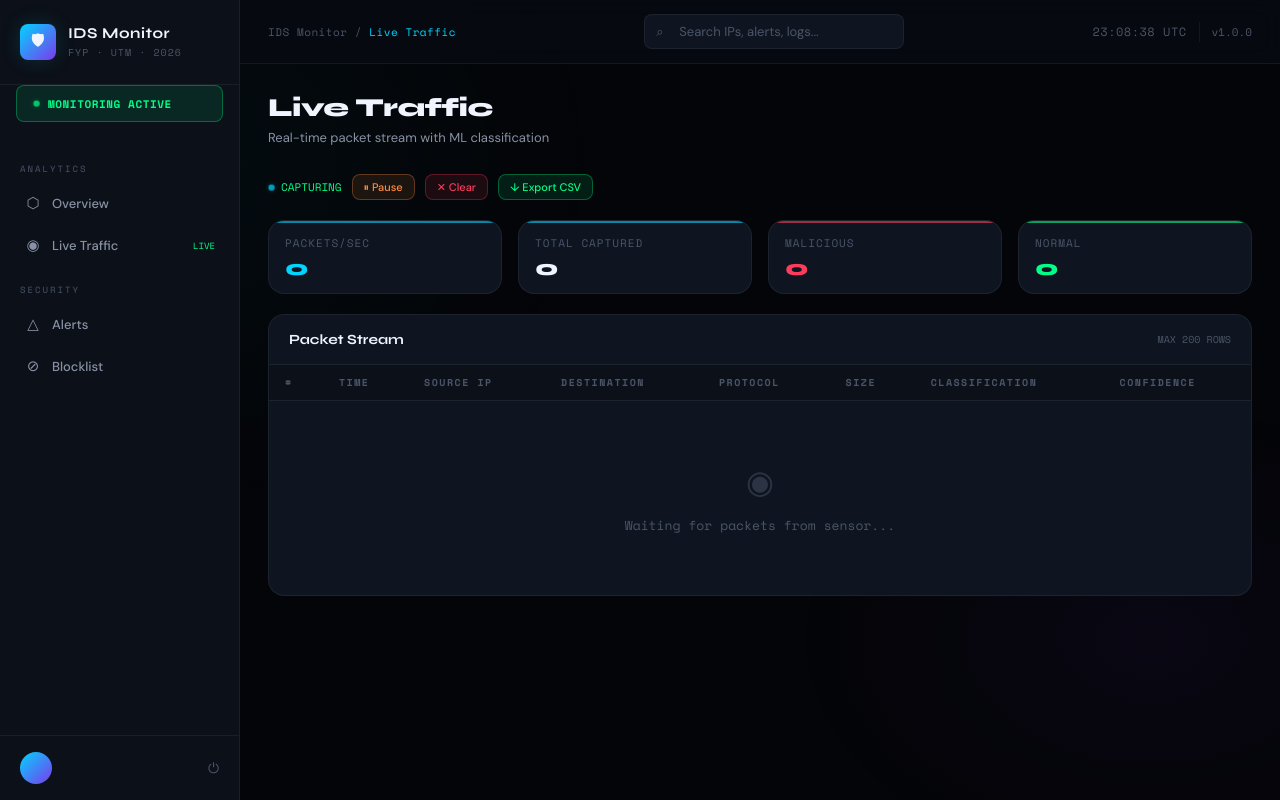
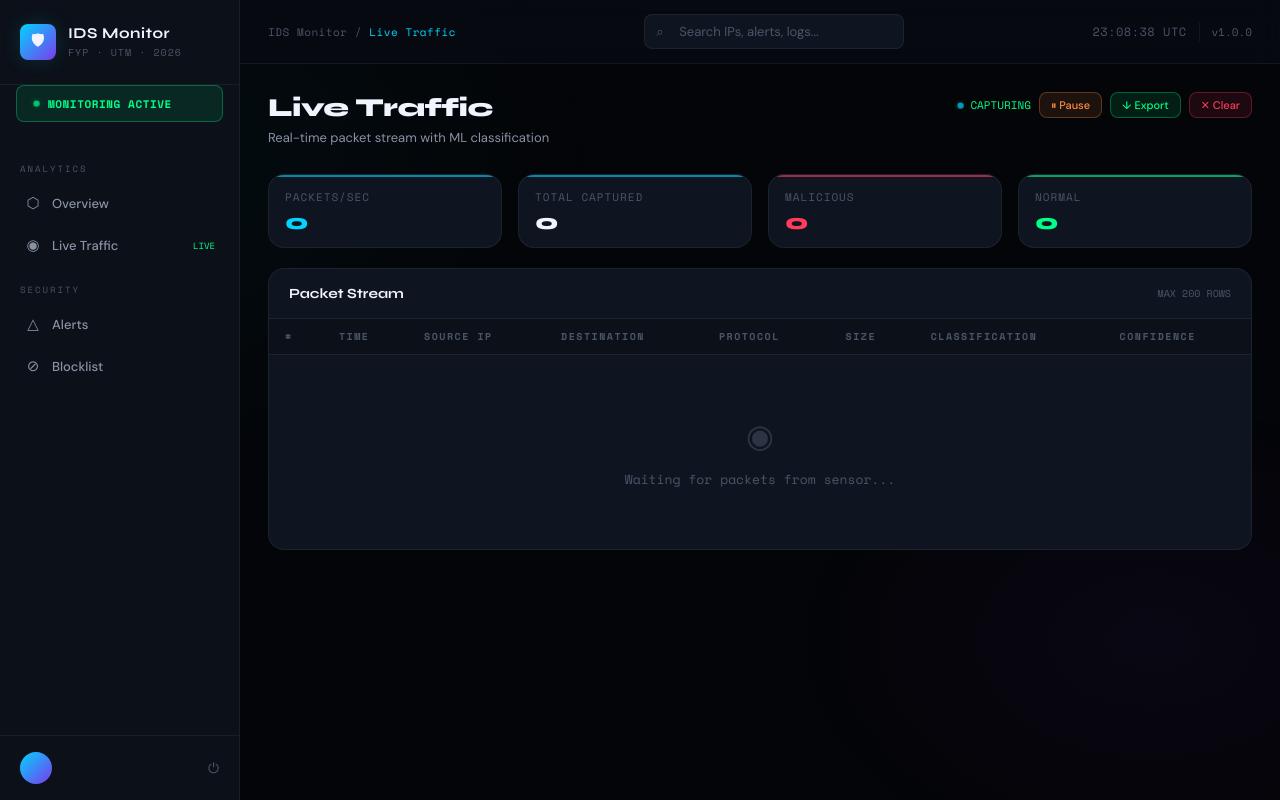
Before and after one commit to bawan-othman/ids-monitor, a Python web app: template templates/live.html in a window 1280 px wide. Run offline with Jinja, Linux system fonts and the light colour scheme; the template is opened without the code that fills it, so the values that code supplies are empty; some libraries are stand-ins or nearby versions.

Commit message:
fix buttons layout in live traffic

```diff
--- a/templates/live.html
+++ b/templates/live.html
@@ -14,28 +14,17 @@
 {% endblock %}
 
 {% block content %}
-<div class="page-header">
+<div class="page-header" style="display:flex; justify-content:space-between; align-items:flex-start;">
   <div>
     <div class="page-title">Live Traffic</div>
     <div class="page-subtitle">Real-time packet stream with ML classification</div>
   </div>
-</div>
-
-<!-- Controls Row -->
-<div style="display:flex; gap:10px; align-items:center; margin-bottom:20px; flex-wrap:wrap;">
-  <div class="live-indicator" id="captureStatus"><div class="pulse-dot" id="captureDot" style="background:var(--accent-cyan)"></div> <span id="captureText">CAPTURING</span></div>
-  <button class="btn btn-sm" id="pauseBtn" onclick="toggleMonitoringLive()"
-    style="background:rgba(255,140,66,0.1);color:var(--accent-orange);border:1px solid rgba(255,140,66,0.3)">
-    ⏸ Pause
-  </button>
-  <button class="btn btn-sm" onclick="clearTable()"
-    style="background:rgba(255,59,92,0.1);color:var(--accent-red);border:1px solid rgba(255,59,92,0.3)">
-    ✕ Clear
-  </button>
-  <button class="btn btn-sm" onclick="openModal('exportModal')"
-    style="background:rgba(0,255,136,0.1);color:var(--accent-green);border:1px solid rgba(0,255,136,0.3)">
-    ↓ Export CSV
-  </button>
+  <div style="display:flex; gap:8px; align-items:center; flex-wrap:wrap;">
+    <div class="live-indicator" id="captureStatus"><div class="pulse-dot" id="captureDot" style="background:var(--accent-cyan)"></div> <span id="captureText">CAPTURING</span></div>
+    <button class="btn btn-sm" id="pauseBtn" onclick="toggleMonitoringLive()" style="background:rgba(255,140,66,0.1);color:var(--accent-orange);border:1px solid rgba(255,140,66,0.3)">⏸ Pause</button>
+    <button class="btn btn-sm" onclick="openModal('exportModal')" style="background:rgba(0,255,136,0.1);color:var(--accent-green);border:1px solid rgba(0,255,136,0.3)">↓ Export</button>
+    <button class="btn btn-sm" onclick="clearTable()" style="background:rgba(255,59,92,0.1);color:var(--accent-red);border:1px solid rgba(255,59,92,0.3)">✕ Clear</button>
+  </div>
 </div>
 
 <!-- Mini Stats -->
```
